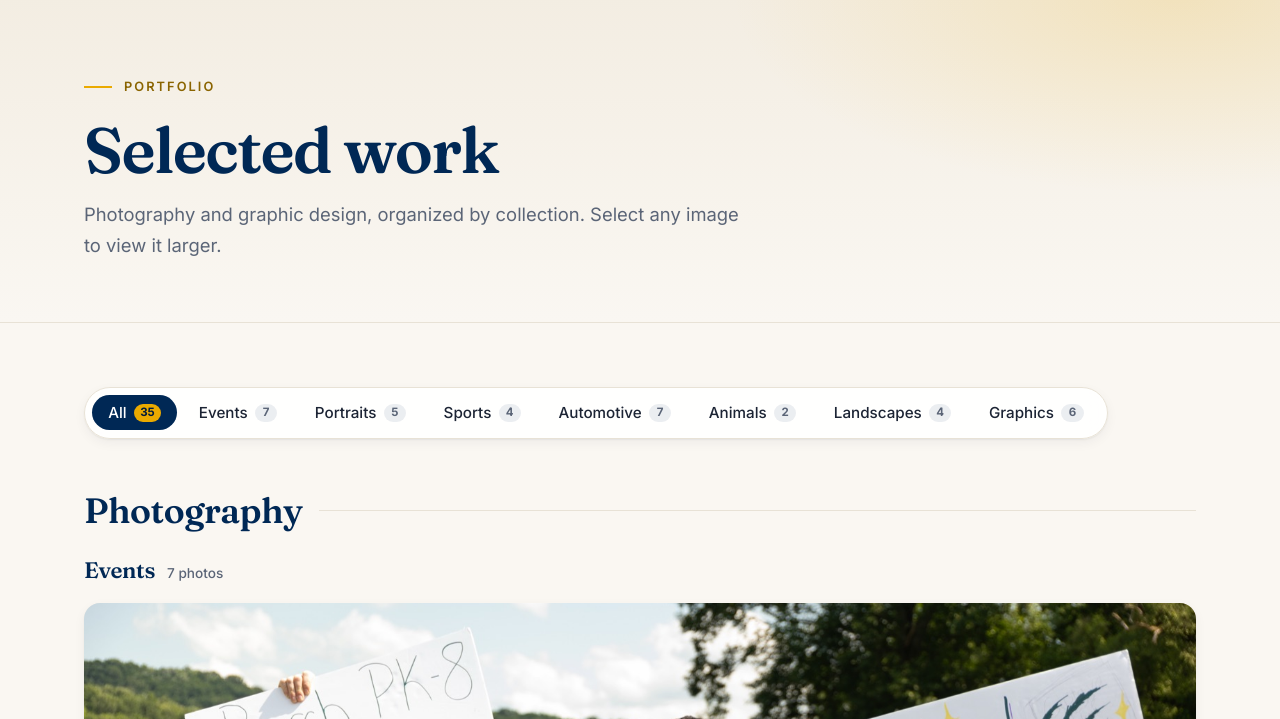
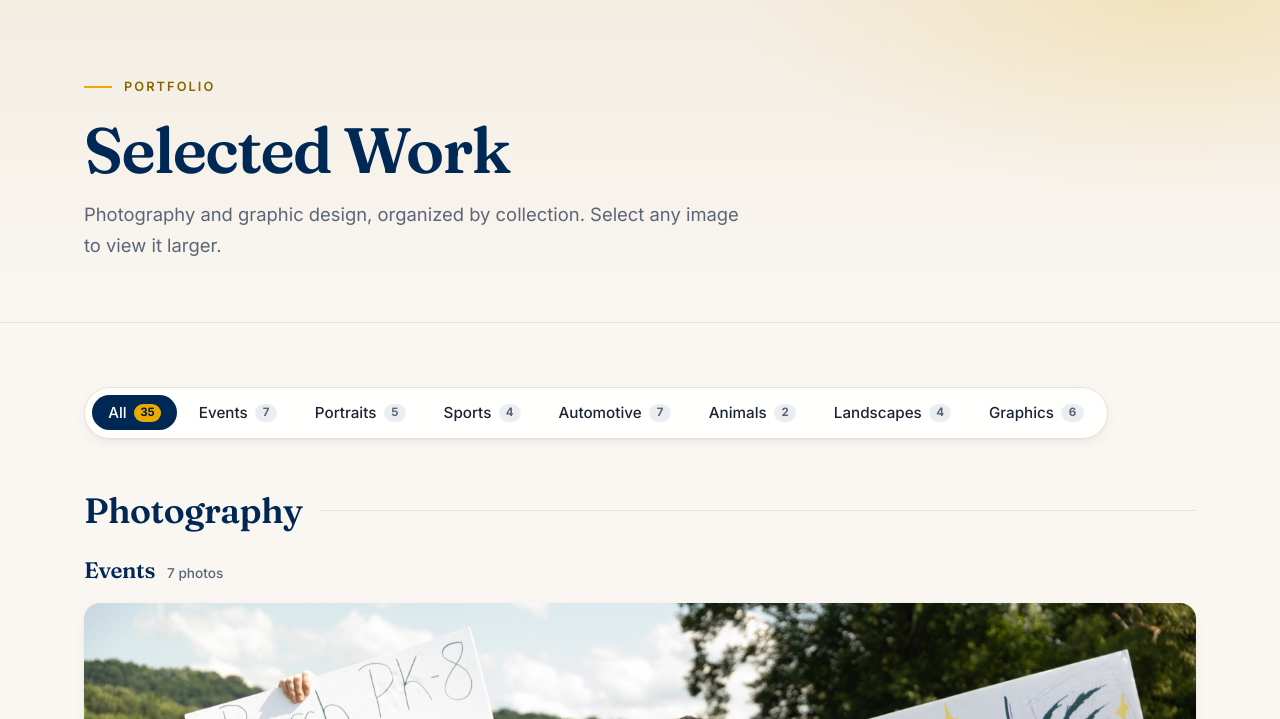
Before and after one commit to hannahwilkinson/portfolio, a plain HTML site: page portfolio.html in a window 1280 px wide. Shown: the part 81-800 px from the top of the page. Drawn offline with Linux system fonts and the light colour scheme.

Commit message:
Add PNG/ICO favicons and apple-touch-icon so Safari shows the HW tab icon; capitalize Selected Work
Co-Authored-By: Claude Opus 5.5 <noreply@anthropic.com>

```diff
--- a/portfolio.html
+++ b/portfolio.html
@@ -5,7 +5,10 @@
     <meta name="viewport" content="width=device-width, initial-scale=1" />
     <title>Portfolio | Hannah Wilkinson</title>
     <meta name="description" content="Photography and graphic design work by Hannah Wilkinson." />
+    <link rel="icon" href="favicon.ico" sizes="48x48" />
+    <link rel="icon" href="favicon-32x32.png" type="image/png" sizes="32x32" />
     <link rel="icon" href="favicon.svg" type="image/svg+xml" />
+    <link rel="apple-touch-icon" href="apple-touch-icon.png" />
     <meta name="theme-color" content="#faf7f2" />
     <link rel="preconnect" href="https://fonts.googleapis.com" />
     <link rel="preconnect" href="https://fonts.gstatic.com" crossorigin />
@@ -41,7 +44,7 @@
       <section class="page-hero">
         <div class="container">
           <p class="eyebrow">Portfolio</p>
-          <h1>Selected work</h1>
+          <h1>Selected Work</h1>
           <p class="page-intro-text">Photography and graphic design, organized by collection. Select any image to view it larger.</p>
         </div>
       </section>
```
Also changed, not shown: about.html (+3 -0 lines), contact.html (+3 -0 lines), index.html (+3 -0 lines), resume.html (+3 -0 lines), apple-touch-icon.png (added), favicon-32x32.png (added), favicon.ico (added).
